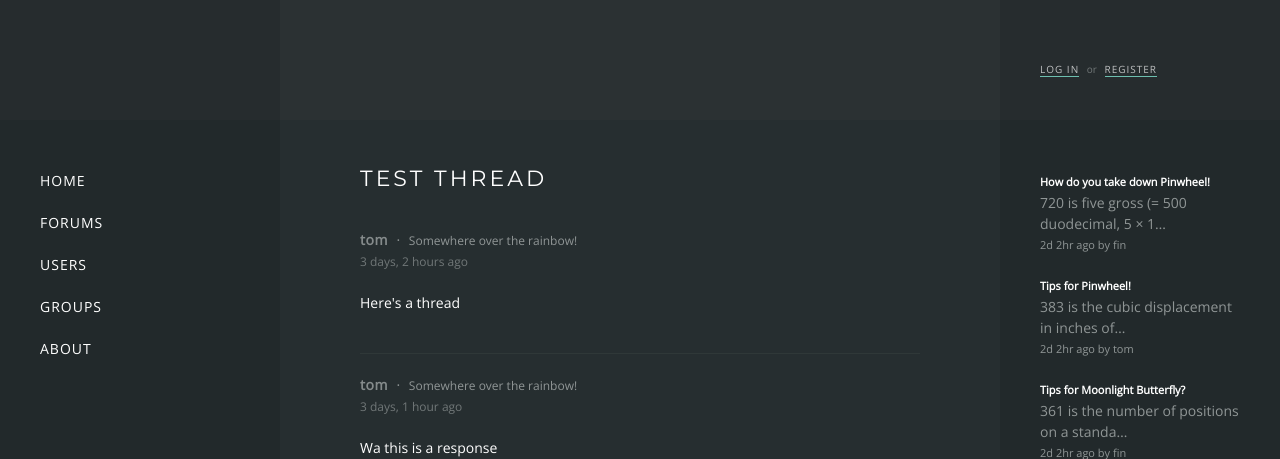
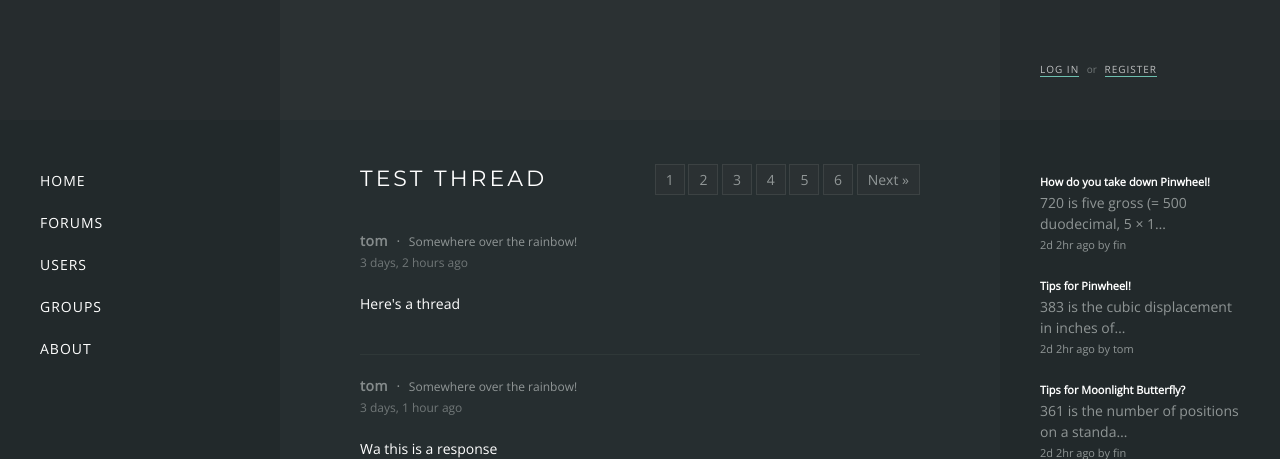
Before and after one commit to tomual/Hestia, a Django app: page /forums/14/ in a window 1280 px wide. Shown: the part 61-520 px from the top of the page. Run offline with Django 3.2, Linux system fonts and the light colour scheme; data comes from the database, SQL or seed files in the repository; both versions use the stored data as it was after the commit.

Commit message:
Pagination (Thread)

```diff
--- a/forums/static/forums/style.css
+++ b/forums/static/forums/style.css
@@ -155,6 +155,12 @@ nav li a:hover {
 	opacity: 1;
 }
 
+.pagination .step-links a {
+    background: #2B3133;
+    padding: 5px 10px;
+    text-decoration: none;
+    border: 1px solid rgba(144, 150, 150, 0.17);
+}
 
 input, textarea {
 	width: 100%;
@@ -326,6 +332,21 @@ table.threads .posted {
     color: #FFF;
 }
 
+.pagination {
+    border-top: 1px solid rgb(58, 71, 74);
+    margin-top: 40px;
+    padding-top: 20px;
+    text-align: right;
+}
+
+.pagination-top {
+    border-top: 0;
+    padding-top: 0;
+    margin-bottom: 20px;
+    padding-bottom: 20px;
+    margin-top: -60px;
+}
+
 h1 + .respond {
     border-top: 0;
     margin-top: 0;
@@ -338,8 +359,8 @@ h1 + .respond {
 }
 
 .respond {
-	border-top: 1px solid rgb(58, 71, 74);
-    margin-top: 40px;
+    border-top: 1px solid rgb(58, 71, 74);
+    margin-top: 20px;
     padding-top: 20px;
     padding-bottom: 40px;
 }
--- a/forums/templates/forums/view.html
+++ b/forums/templates/forums/view.html
@@ -6,6 +6,26 @@
 
 	<div class="first">
 		<h1>{% block title %}{{ thread.title }}{% endblock %}</h1>
+		<div class="pagination pagination-top">
+		    <span class="step-links">
+		        {% if responses.has_previous %}
+		            <a href="?page={{ responses.previous_page_number }}">&laquo; Prev</a>
+		        {% endif %}
+
+		        <!-- <span class="current">
+		            Page {{ responses.number }} of {{ responses.paginator.num_pages }}
+		        </span> -->
+
+				{% for pagina in page_numbers %}
+					<a href="?page={{ pagina }}">{{ pagina }}</a>
+				{% endfor %}
+
+		        {% if responses.has_next %}
+		            <a href="?page={{ responses.next_page_number }}">Next &raquo;</a>
+		        {% endif %}
+		    </span>
+		</div>
+        {% if responses.number == 1 %}
 			<div class="poster">
 				<div class="name"><a href="/users/profile/{{ thread.poster }}">{{ thread.poster }}</a></div>
 					<span>&middot;</span>
@@ -14,9 +34,10 @@
 			<div class="time">{{ thread.posted|timesince }} ago</div>
 			<!-- <div class="time">{{ thread.posted|date:"j/m/Y H:i A" }}</div> -->
 			<div class="post">{{ thread.message|safe }}</div>
+		{% endif %}
 	</div>
 	<div class="responses">
-		{% for response in thread.response_set.all %}
+		{% for response in responses %}
 		<div class="response">
 			<div class="poster">
 				<div class="name"><a href="/users/profile/{{ response.poster }}">{{ response.poster }}</a></div>
@@ -29,6 +50,27 @@
 		{% endfor %}
 		<a name="bottom"></a>
 	</div>
+
+	<div class="pagination">
+	    <span class="step-links">
+	        {% if responses.has_previous %}
+	            <a href="?page={{ responses.previous_page_number }}">&laquo; Prev</a>
+	        {% endif %}
+
+	        <!-- <span class="current">
+	            Page {{ responses.number }} of {{ responses.paginator.num_pages }}
+	        </span> -->
+
+			{% for pagina in page_numbers %}
+				<a href="?page={{ pagina }}">{{ pagina }}</a>
+			{% endfor %}
+
+	        {% if responses.has_next %}
+	            <a href="?page={{ responses.next_page_number }}">Next &raquo;</a>
+	        {% endif %}
+	    </span>
+	</div>
+
 	<div class="respond">
 	<h2>Respond</h2>
 		{% if error_message %}<strong>{{ error_message }}</strong>{% endif %}
--- a/forums/views.py
+++ b/forums/views.py
@@ -9,6 +9,7 @@ from datetime import datetime
 from django.utils import timezone
 from django.db.models import Count, Max, Case, When, Value, DateField, IntegerField, DateTimeField
 from django.db import connection
+from django.core.paginator import Paginator, EmptyPage, PageNotAnInteger
 
 from .models import Thread, Response
 from django.contrib.auth.models import User
@@ -16,8 +17,20 @@ from .forms import ThreadForm, ResponseForm
 
 def view(request, thread_id):
     thread = get_object_or_404(Thread, pk=thread_id)
+    responses_all = thread.response_set.all()
+    paginator = Paginator(responses_all, 15)
+    page = request.GET.get('page')
+    try:
+        responses = paginator.page(page)
+    except PageNotAnInteger:
+        # If page is not an integer, deliver first page.
+        responses = paginator.page(1)
+    except EmptyPage:
+        # If page is out of range (e.g. 9999), deliver last page of results.
+        responses = paginator.page(paginator.num_pages)
     form = ResponseForm()
-    return render(request, 'forums/view.html', {'thread':thread, 'form': form})
+    page_numbers = range(1, paginator.num_pages + 1)
+    return render(request, 'forums/view.html', {'thread':thread, 'responses': responses, 'form': form, 'page_numbers': page_numbers})
 
 def respond(request, thread_id):
     thread = get_object_or_404(Thread, pk=thread_id)
@@ -169,16 +182,16 @@ def randomreply():
 
     thread = random.choice(Thread.objects.all())
 
-    response = thread.response_set.create(message = message, posted = datetime.now(), poster = poster)
+    response = thread.response_set.create(message = message.text, posted = datetime.now(), poster = poster)
     response.save()
 
     return response
 
 def generate_posts(request):
-    for x in range(0, 5):
+    for x in range(0, 30):
         randompost()
 
-    for x in range(0, 10):
+    for x in range(0, 50):
         randomreply()
 
     return HttpResponse('hmm')
```
Also changed, not shown: db.sqlite3. Lines whose indentation alone changed are shown as unchanged.
